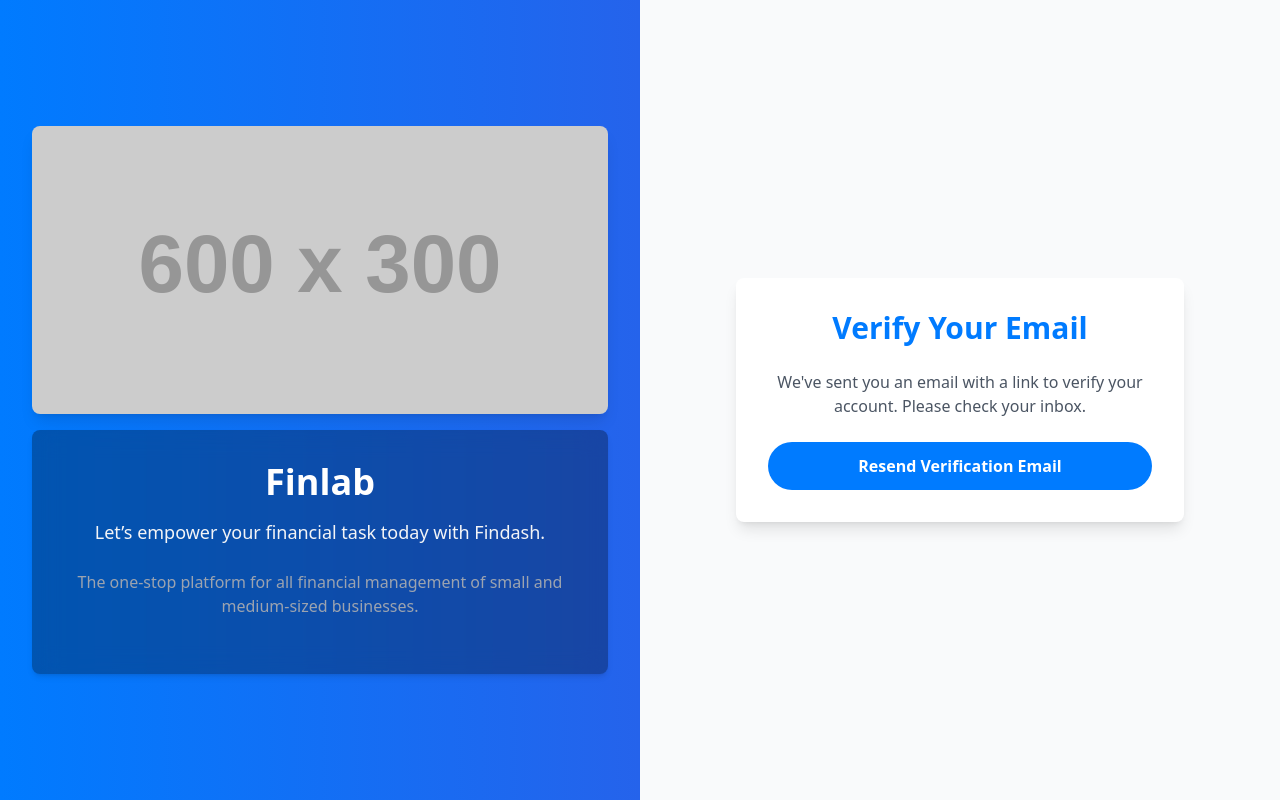
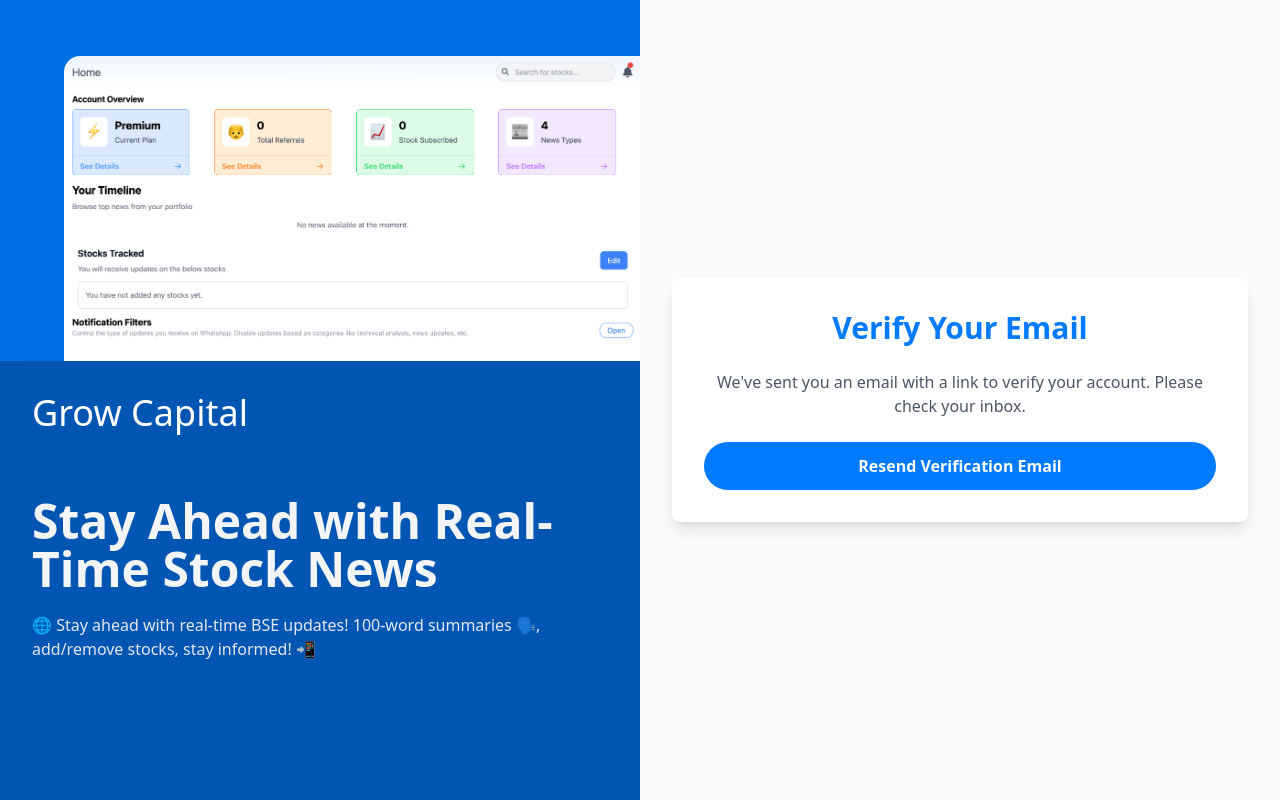
Before and after one commit to gouravkargwal/growcapitalfrontend, a Next.js app: page /emailverification in a window 1280 px wide. Built offline with nearby package versions, Linux system fonts and the light colour scheme; no server answers.

Commit message:
fix: design

```diff
--- a/src/Components/Dashboard/AccountOverview.tsx
+++ b/src/Components/Dashboard/AccountOverview.tsx
@@ -6,7 +6,6 @@
 import { useSelector } from "react-redux";
 import { fetchUserAccountOverview } from "@/Feature/User/userSlice";
 import CardSkeleton from "../UI/CardSkeleton";
-import { StringNullableChain } from "lodash";
 
 const AccountOverview: React.FC = () => {
   const dispatch = useAppDispatch();
--- a/src/Components/Dashboard/Dashboard.tsx
+++ b/src/Components/Dashboard/Dashboard.tsx
@@ -22,17 +22,14 @@
     { id: '10', name: 'MANKIND', icon: 'https://d140p29c73x6ns.cloudfront.net/temp/MANKIND.NS.png', result: '+', color: 'text-green-600' },
   ];
   return (
-    <div className="flex-1 w-full overflow-y-auto">
-      <div className="mx-auto bg-white">
+    <div className="w-full">
       <AccountOverview />
-
-        <div className="mx-2 p-2">
+      <div className="mx-2 p-2 hidden lg:visible">
         <News />
       </div>
       <div className="mx-2 p-2">
         <StocksList />
       </div>
-
       <div className="mx-2 p-2">
         <NotificationFilter />
       </div>
@@ -51,7 +48,6 @@
       </div>
       <Footer />
     </div>
-    </div>
   );
 };
 
--- a/src/Components/Dashboard/News.tsx
+++ b/src/Components/Dashboard/News.tsx
@@ -1,16 +1,12 @@
 "use client";
 import React, { useEffect } from "react";
-import NewsCard from "../UI/NewsCard";
 import { useAppDispatch } from "@/hook/useAppDispatch";
 import { useSelector } from "react-redux";
 import { RootState } from "@/Store/store";
 import { fetchNews } from "@/Feature/News/newsSlice";
 import { useRouter } from "next/navigation";
-
-// Skeleton Loader Component
-const SkeletonCard = () => (
-  <div className="w-48 h-64 bg-gray-200 rounded-md animate-pulse flex-shrink-0 md:w-60 lg:w-72"></div>
-);
+import NewsCardSkeleton from "../UI/NewsCardSkeleton";
+import NewsCard from "../UI/NewsCard";
 
 const News = () => {
   const dispatch = useAppDispatch();
@@ -21,60 +17,49 @@
 
   useEffect(() => {
     if (currentPage === 1 && timelineData.length === 0) {
-      dispatch(fetchNews({ page: 1, limit: 5 })); // Load initial data on mount
+      dispatch(fetchNews({ page: 1, limit: 5 }));
     }
   }, [dispatch, currentPage, timelineData.length]);
-
   return (
-    <>
+    <div>
       <h2 className="text-lg font-bold">Your Timeline</h2>
       <p className="text-gray-500 mb-4 md:text-base">
         Browse top news from your portfolio
       </p>
 
       {timelineData.length === 0 && !timelineDataLoading ? (
-        <p className="text-center text-gray-500">
-          No news available at the moment.
-        </p>
+        <p className="text-center text-gray-500">No news available at the moment.</p>
       ) : (
-        <>
-          {/* Outer container with a maximum width set using 100vw */}
-          <div className="w-full overflow-x-hidden">
-            <div className="flex space-x-4">
+        <div className="flex flex-col w-full h-full">
+          <div className="flex flex-1 overflow-x-scroll overflow-hidden w-full">
           {timelineDataLoading
-                ? // Show Skeleton Loaders when data is loading
-                  Array.from({ length: 5 }).map((_, index) => (
-                    <SkeletonCard key={index} />
+          ? Array.from({ length: 4 }).map((_, index) => (
+            <NewsCardSkeleton key={index} />
           ))
-                : // Show actual NewsCards when data is loaded
-                  timelineData.map((card, index) => (
+          : timelineData.slice(0, 4).map((card, index) => (
             <NewsCard
               key={index}
               title={card.title}
               date={card.readTime}
-                      imageUrl="https://via.placeholder.com/150"
-                      className="w-48 flex-shrink-0 md:w-60 lg:w-72"
+              imageUrl={card.imageSrc || "https://via.placeholder.com/150"}
+              className="w-72 bg-blue-500"
               isLoading={timelineDataLoading}
             />
           ))}
           </div>
-          </div>
-
-          {/* "More News" Button Positioned Separately */}
-          <div className="mt-4 flex justify-center">
+          {/* Button Section */}
+          <div className="mt-4 flex justify-start">
             <button
-              className="rounded-lg p-4 flex items-center justify-center hover:text-blue-500 transition duration-300"
+              className="p-4 hover:text-blue-500"
               onClick={() => router.push("/news")}
             >
-              <span className="text-lg text-gray-500 md:text-xl">
-                More News →
-              </span>
+              <span className="text-lg text-gray-500 md:text-xl">More News →</span>
             </button>
           </div>
-        </>
+        </div>
       )}
-    </>
-  );
-};
+    </div>
+  )
+}
 
 export default News;
--- a/src/Components/Dashboard/ReferAndEarn.tsx
+++ b/src/Components/Dashboard/ReferAndEarn.tsx
@@ -18,11 +18,12 @@
       </div>
       <button
         onClick={handleReferAndEarnClick}
-        className="text-blue-400 border border-blue-500 rounded-2xl px-4 py-1 hover:text-white hover:bg-blue-500"
+        className="text-blue-400 border border-blue-500 rounded-2xl px-3 lg:px-4 py-1 hover:text-white hover:bg-blue-500 whitespace-nowrap"
       >
         Refer now
       </button>
     </div>
+
   );
 };
 
--- a/src/Components/Dashboard/StocksList.tsx
+++ b/src/Components/Dashboard/StocksList.tsx
@@ -155,7 +155,7 @@
         </div>
         <button
           onClick={handleEditToggle}
-          className="bg-blue-500 hover:bg-blue-600 text-white px-4 py-2 rounded-lg transition duration-300"
+          className="text-blue-400 border border-blue-500 rounded-2xl px-3 lg:px-4 py-1 hover:text-white hover:bg-blue-500 whitespace-nowrap min-w-max"
         >
           {editMode ? "Done" : "Edit"}
         </button>
--- a/src/Components/UI/NewsCard.tsx
+++ b/src/Components/UI/NewsCard.tsx
@@ -1,13 +1,12 @@
 import Image from "next/image";
 import NewsCardSkeleton from "./NewsCardSkeleton";
 import React from "react";
-
 interface NewsCardProps {
   title: string;
   date: string;
   imageUrl: string;
   className?: string;
-  isLoading?: boolean; // New prop for loading state
+  isLoading?: boolean;
 }
 
 const NewsCard: React.FC<NewsCardProps> = ({
@@ -15,7 +14,7 @@
   date,
   imageUrl,
   className,
-  isLoading, // Default value is false
+  isLoading,
 }) => {
   if (isLoading) {
     return <NewsCardSkeleton />;
@@ -23,7 +22,7 @@
 
   return (
     <div
-      className={`rounded-lg shadow-lg overflow-hidden transition-transform transform hover:scale-105 duration-300 ease-in-out ${className}`}
+      className={`rounded-lg ${className}`}
     >
       <div className="relative w-full h-48 sm:h-64">
         <Image
--- a/src/Components/UI/NewsCardSkeleton.tsx
+++ b/src/Components/UI/NewsCardSkeleton.tsx
@@ -1,6 +1,6 @@
 const NewsCardSkeleton: React.FC = () => {
     return (
-      <div className="w-full sm:w-80 rounded-lg shadow-lg overflow-hidden animate-pulse"> {/* Added w-full and sm:w-80 for width */}
+      <div className="w-80 bg-blue-600 rounded-lg shadow-lg overflow-hidden animate-pulse"> {/* Added w-full and sm:w-80 for width */}
         <div className="bg-gray-300 w-full h-48 sm:h-64"></div> {/* Placeholder for the image */}
         <div className="p-4">
           <div className="bg-gray-300 h-4 w-3/4 mb-4 rounded"></div> {/* Placeholder for the title */}
--- a/src/app/(auth)/emailverification/page.tsx
+++ b/src/app/(auth)/emailverification/page.tsx
@@ -9,6 +9,7 @@
 import { sendEmailVerification } from "firebase/auth";
 import { useAppDispatch } from "@/hook/useAppDispatch";
 import { useRouter } from "next/navigation";
+import AuthLayout from "@/Components/Form/Layout";
 
 const VerifyEmailPage = () => {
   const router = useRouter();
@@ -18,7 +19,7 @@
   useEffect(() => {
     const user = auth.currentUser;
     if (user && user.emailVerified) {
-      router.push("/signin"); // Redirect to login page if email is already verified
+      router.push("/signin");
     }
   }, [router]);
 
@@ -44,33 +45,8 @@
   };
 
   return (
-    <div className="min-h-screen flex justify-center items-center bg-gray-50">
-      {/* Image Section (hidden on mobile, shown on md and larger) */}
-      <div className="hidden h-screen md:flex w-full md:w-1/2 bg-gradient-to-r from-primary to-blue-600 text-white items-center justify-center">
-        <div className="text-center p-8">
-          <Image
-            src="https://via.placeholder.com/600x300"
-            alt="Dashboard Overview"
-            width={600}
-            height={300}
-            className="w-full h-auto mb-4 rounded-lg shadow-lg"
-          />
-          <div className="bg-black bg-opacity-30 p-8 rounded-lg shadow-md backdrop-blur-md">
-            <h2 className="text-4xl font-semibold text-white mb-4">Finlab</h2>
-            <p className="text-lg text-gray-100 mb-6">
-              Let’s empower your financial task today with Findash.
-            </p>
-            <p className="text-gray-400 mb-6">
-              The one-stop platform for all financial management of small and
-              medium-sized businesses.
-            </p>
-          </div>
-        </div>
-      </div>
-
-      {/* Form Section */}
-      <div className="w-full md:w-1/2 h-screen flex justify-center items-center">
-        <div className="max-w-md w-full p-6 sm:p-8 rounded-lg shadow-lg bg-white text-center">
+    <AuthLayout>
+      <div className="max-w-xl w-full p-6 sm:p-8 rounded-lg shadow-lg bg-white text-center">
         <h1 className="text-3xl font-extrabold text-primary mb-6">
           Verify Your Email
         </h1>
@@ -86,8 +62,7 @@
           loading={resendLoading}
         />
       </div>
-      </div>
-    </div>
+    </AuthLayout>
   );
 };
 
--- a/src/app/(protected)/layout.tsx
+++ b/src/app/(protected)/layout.tsx
@@ -44,11 +44,8 @@
         />
       </div>
       <div className="flex flex-col flex-1 h-screen">
-        <div className="flex flex-col flex-1 h-screen">
-          <PrivateNavbar toggleSidebar={toggleSidebar} />
-          <div className="flex-1 overflow-auto">{children}</div>
-
-        </div>
+        <PrivateNavbar toggleSidebar={toggleSidebar} />
+        <div className="flex-1 overflow-x-hidden">{children}</div>
       </div>
       <FreshdeskWidget />
     </div>
```
Lines whose indentation alone changed are shown as unchanged.
